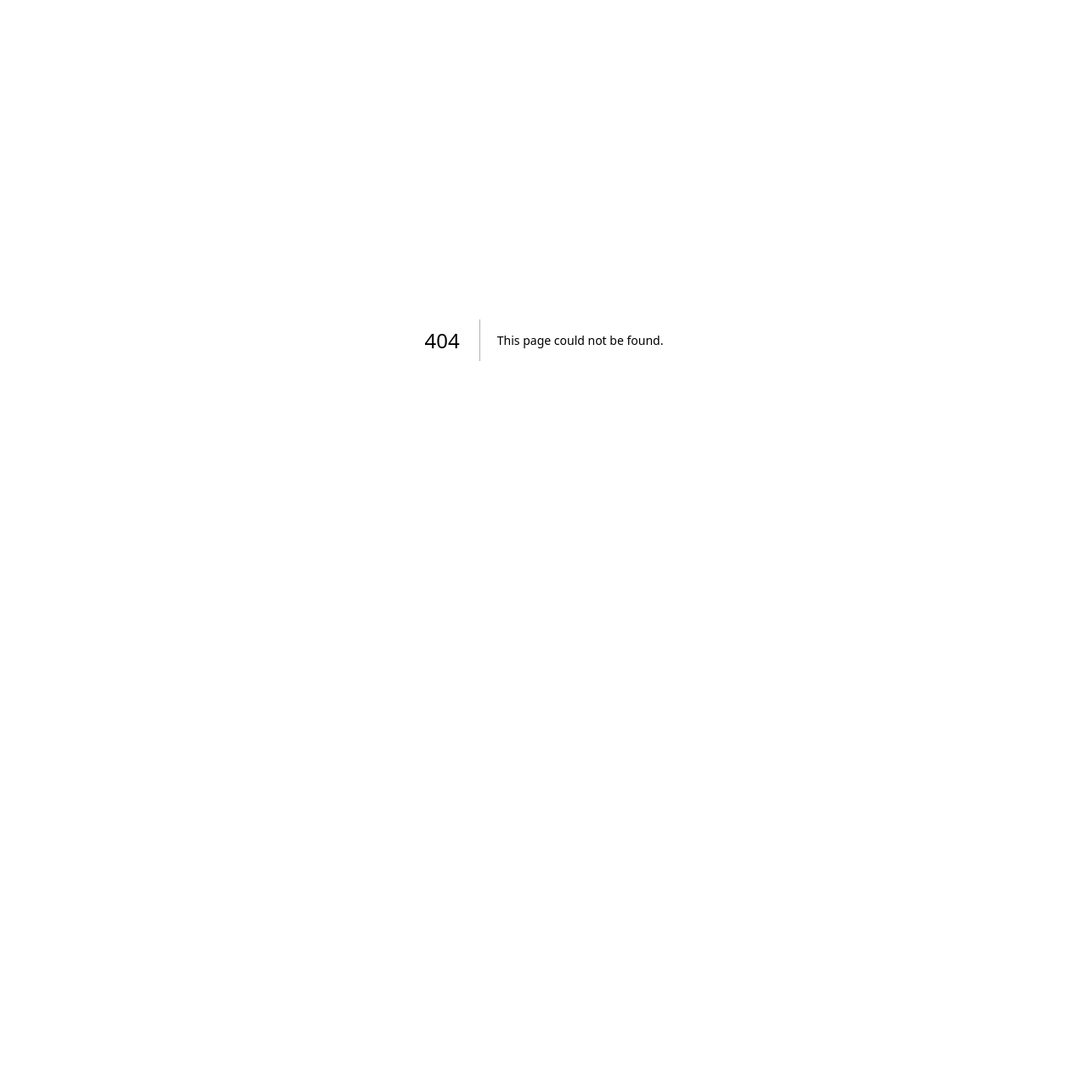
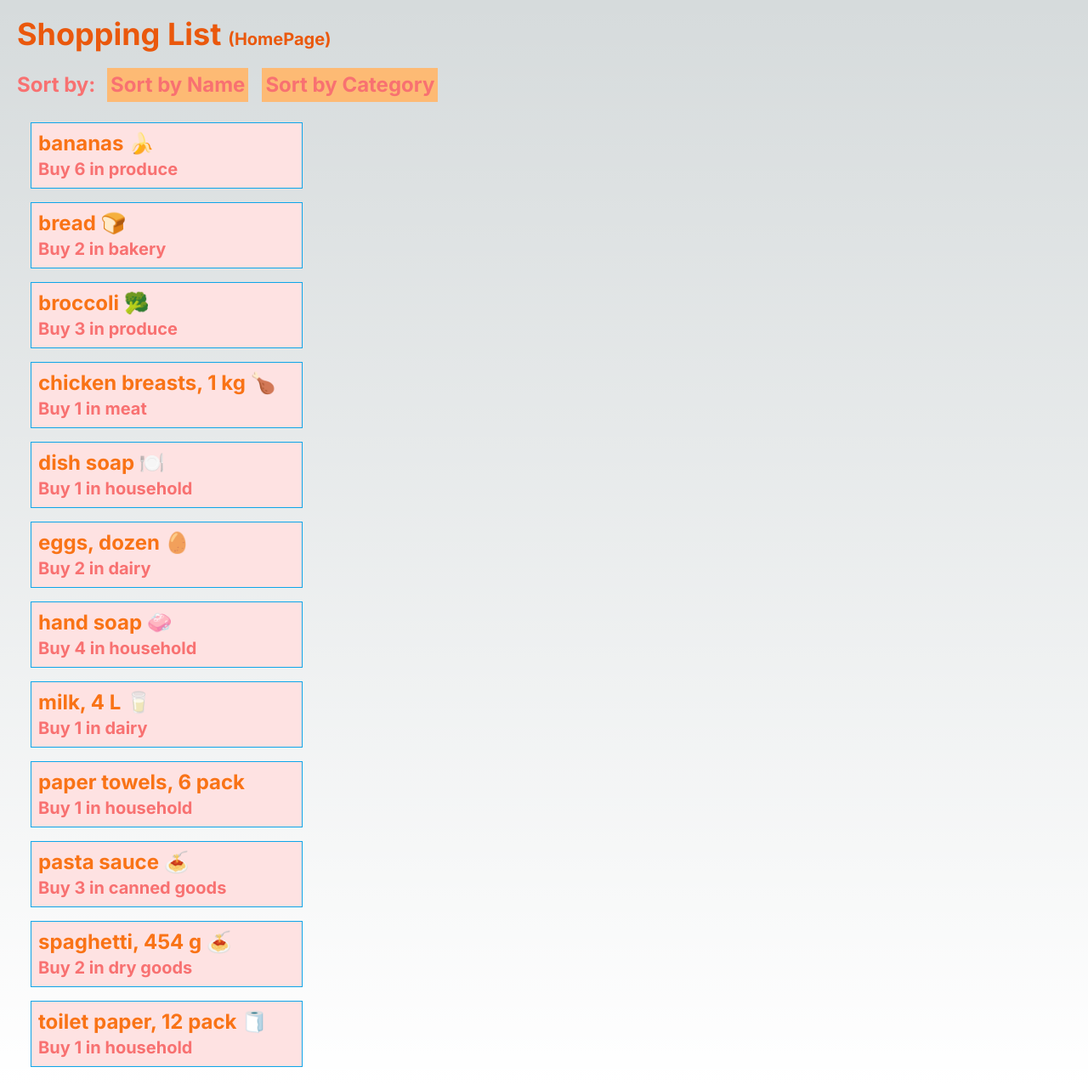
Before and after one commit to Starviko/cprg306-assignments, a Next.js app: page /week5 in a window 1280 px wide. Before the commit this address had no page. Shown: the whole page at 85% size. Before the commit the page ends 800 px from the top, so only its background shows below. Built offline with nearby package versions, Linux system fonts and the light colour scheme.

Commit message:
update week5

```diff
--- a/app/page.js
+++ b/app/page.js
@@ -12,6 +12,7 @@ export default function Home() {
           <li><Link href="/week2">week2</Link></li>
           <li><Link href="/week3">week3</Link></li>
           <li><Link href="/week4">week4</Link></li>
+          <li><Link href="/week5">week5</Link></li>
         </ul>
     </main>
   )
--- /dev/null
+++ b/app/week5/item-list.js
@@ -0,0 +1,41 @@
+"use client"
+import Item from "./item";
+import { useState } from "react";
+import itemsData from "./items.json";
+
+export default function ItemList() {
+    const [sortBy, setSortBy] = useState("name");
+    //Use JavaScript's sort function to sort the items array based on the sortBy state variable.
+    //If sortBy is "name", sort the items by their name property.
+    //If sortBy is "category", sort the items by their category property.
+    //Hint: use the String localeCompare method to compare strings.
+    const sortedItems = itemsData.sort((a, b) =>
+    {
+      if (sortBy === "name") {
+        return a.name.localeCompare(b.name);
+      } else if (sortBy === "category") {
+        return a.category.localeCompare(b.category);
+      }
+      return 0;
+    });
+
+
+    return(
+      <>
+        <div>
+          <label for="sort">Sort by: </label>
+            <button className="bg-orange-300 p-1 m-2 w-29 hover:bg-red-300"
+             onClick={() => setSortBy("name")}>Sort by Name</button>
+
+            <button className="bg-orange-300 p-1 m-2 w-29 hover:bg-red-300"
+             onClick={() => setSortBy("category")}>Sort by Category</button>
+        </div>
+        <ul>
+          {sortedItems.map((item) => (
+            <li key={item.id}>
+              <Item name={item.name} quantity={"Buy "+item.quantity+" in "} category={item.category} />
+            </li>))}
+        </ul>
+      </>
+    )
+}
--- /dev/null
+++ b/app/week5/item.js
@@ -0,0 +1,10 @@
+
+export default function Item({name, quantity, category}) {
+    return (
+        <div className="border border-sky-500 bg-red-100 w-full max-w-xs m-4 p-2">
+            <p className=" text-orange-500">{name}</p>
+            <p className="text-xl">{quantity+category}</p>
+
+        </div>
+    )
+}
--- /dev/null
+++ b/app/week5/items.json
@@ -0,0 +1,75 @@
+
+[
+    {
+      "id": "1h2GJKH12gkHG31h1H",
+      "name": "milk, 4 L 🥛",
+      "quantity": 1,
+      "category": "dairy"
+    },
+    {
+      "id": "2KJH3k2j3H1k2J3K1H",
+      "name": "bread 🍞",
+      "quantity": 2,
+      "category": "bakery"
+    },
+    {
+      "id": "3h2KJH3k2j3H1k2J3",
+      "name": "eggs, dozen 🥚",
+      "quantity": 2,
+      "category": "dairy"
+    },
+    {
+      "id": "4k2J3K1H2GJKH12gk",
+      "name": "bananas 🍌",
+      "quantity": 6,
+      "category": "produce"
+    },
+    {
+      "id": "5H1h1H2KJH3k2j3H",
+      "name": "broccoli 🥦",
+      "quantity": 3,
+      "category": "produce"
+    },
+    {
+      "id": "6H1k2J3K1H2GJKH1",
+      "name": "chicken breasts, 1 kg 🍗",
+      "quantity": 1,
+      "category": "meat"
+    },
+    {
+      "id": "7gkHG31h1H2KJH3k",
+      "name": "pasta sauce 🍝",
+      "quantity": 3,
+      "category": "canned goods"
+    },
+    {
+      "id": "8j3H1k2J3K1H2GJK",
+      "name": "spaghetti, 454 g 🍝",
+      "quantity": 2,
+      "category": "dry goods"
+    },
+    {
+      "id": "9H12gkHG31h1H2KJ",
+      "name": "toilet paper, 12 pack 🧻",
+      "quantity": 1,
+      "category": "household"
+    },
+    {
+      "id": "10H3k2j3H1k2J3K1",
+      "name": "paper towels, 6 pack",
+      "quantity": 1,
+      "category": "household"
+    },
+    {
+      "id": "11k2J3K1H2GJKH12",
+      "name": "dish soap 🍽️",
+      "quantity": 1,
+      "category": "household"
+    },
+    {
+      "id": "12GJKH12gkHG31h1",
+      "name": "hand soap 🧼",
+      "quantity": 4,
+      "category": "household"
+    }
+  ]
--- /dev/null
+++ b/app/week5/page.js
@@ -0,0 +1,12 @@
+import Link from 'next/link'
+import ItemList from './item-list'
+export default function Home(){
+    return (
+        <main className="text-2xl font-bold m-5  text-red-400">
+            <h1 className='text-orange-600 text-4xl mb-3'>Shopping List
+            <Link className='text-xl p-2' href="/">(HomePage)</Link></h1>
+
+            <ItemList />
+        </main>
+      )
+}
```
